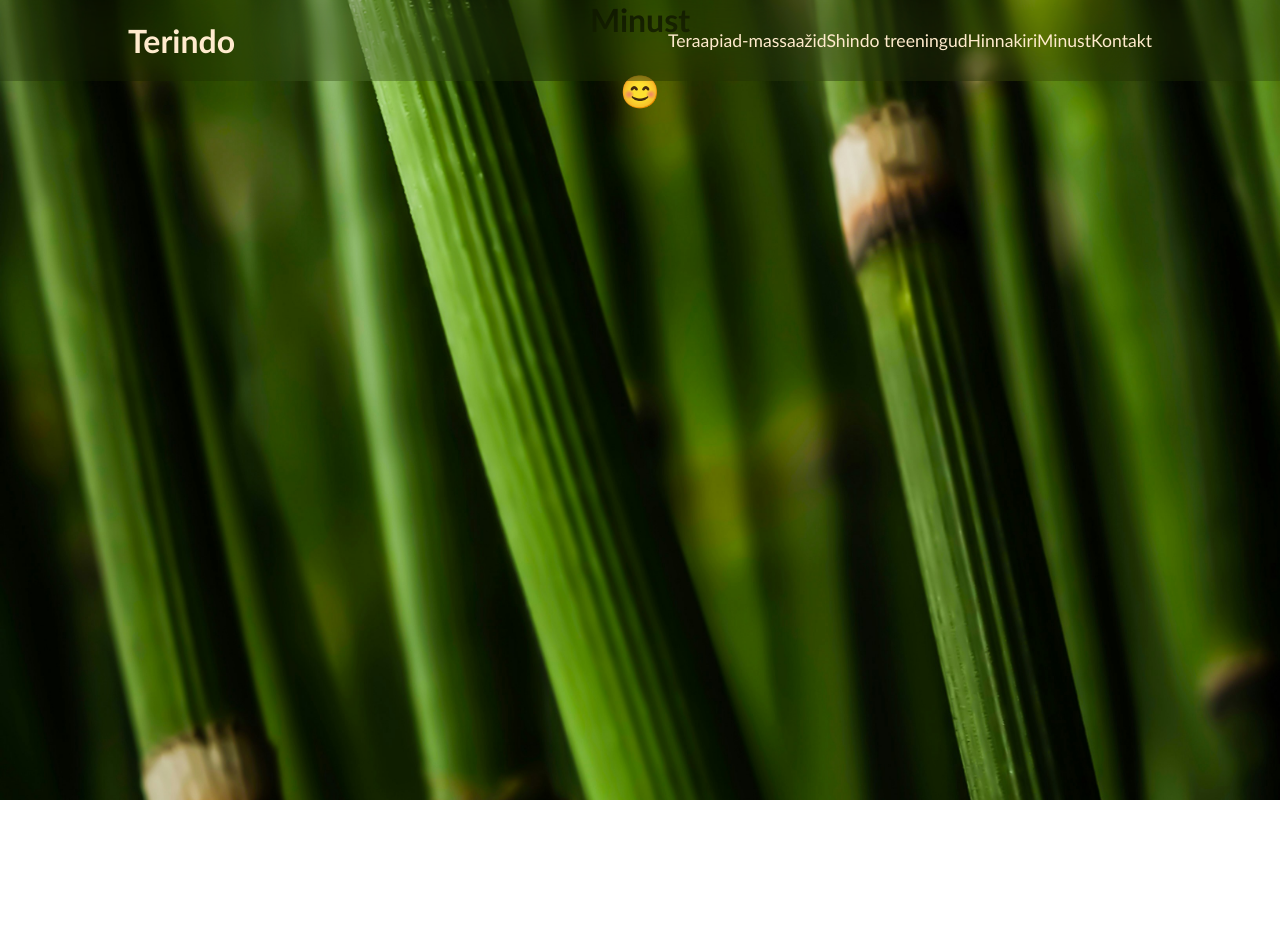
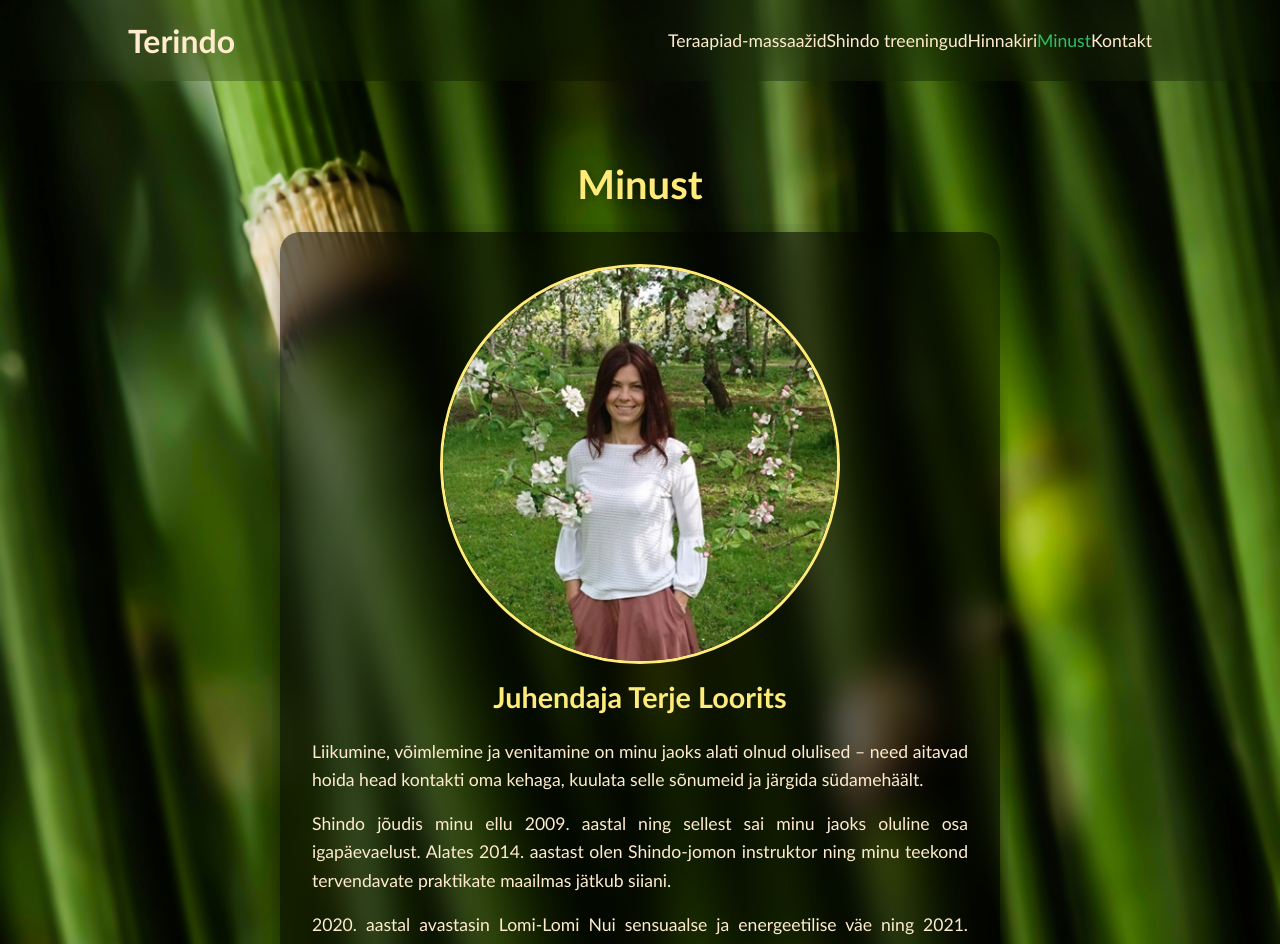
Before and after one commit to Oilivur/Shiatsu, a Vue app: page /minust in a window 1280 px wide. Shown: the top 944 px of the page. Before the commit the page ends 800 px from the top, so only its background shows below. Built offline with nearby package versions, Linux system fonts and the light colour scheme.

Commit message:
päris hea minust leht ja üldine stiilide timmimine

```diff
--- a/src/assets/css/style.css
+++ b/src/assets/css/style.css
@@ -6,16 +6,88 @@
 
 body {
   min-height: 100vh;
+  padding-top: 5em; /* Responsive padding below the fixed header */
   display: flex;
   flex-direction: column;
   background-image: url("@/assets/pictures/bambustaust.jpg");
   background-size: cover;
   background-repeat: no-repeat;
   background-position: center;
+  background-attachment: fixed; /* 🔥 Keeps background static */
   font-family: 'Gill Sans', 'Gill Sans MT', Calibri, 'Trebuchet MS', sans-serif;
   overflow-y: auto;
 }
 
+main {
+  display: flex;
+  flex-direction: column;
+  align-items: center;
+  justify-content: flex-start;
+  min-height: 100vh;
+  padding: 5em clamp(1rem, 5vw, 10%); /* Scales padding dynamically */
+  width: 100%;
+  overflow-x: hidden; /* Ensures no horizontal scroll */
+}
+
+h1 {
+  font-size: 2.5rem;
+  text-align: center;
+  font-weight: bold;
+  color: #ffeb7a; /* Warm gold tone */
+  text-shadow: 2px 2px 10px rgba(0, 0, 0, 0.3); /* Subtle glow */
+  margin-bottom: 1.5rem;
+}
+
+/* 🔥 Shared content box styling */
+.content-box {
+  max-width: 45rem;
+  padding: 2rem;
+  border-radius: 1.25rem;
+  background: rgba(0, 0, 0, 0.5); /* Slightly darker for better contrast */
+  backdrop-filter: blur(1rem);
+  box-shadow: 0px 0.5rem 1rem rgba(0, 0, 0, 0.3);
+  text-align: center;
+  color: blanchedalmond; /* Lighter text for readability */
+  position: relative;
+}
+
+
+/* 🔥 Edge fade effect */
+.content-box::before {
+  content: "";
+  position: absolute;
+  inset: -0.5rem;
+  border-radius: inherit;
+  background: radial-gradient(rgba(0, 0, 0, 0.2), transparent);
+  z-index: -1;
+}
+
+.profile-pic {
+  width: 25rem; /* Adjust size as needed */
+  height: 25rem;
+  object-fit: cover;
+  border-radius: 50%; /* Circular shape */
+  border: 3px solid #ffeb7a; /* Matches `h1` color */
+  margin-bottom: 1rem;
+}
+
+.content-box h2 {
+  font-size: 1.8rem;
+  margin-bottom: 1.5rem; /* Adds space below title */
+  font-weight: bold;
+  text-align: center;
+  color: #ffeb7a; /* Warm golden tone for emphasis */
+}
+
+.content-box p {
+  font-size: 1.1rem;
+  line-height: 1.6;
+  margin-bottom: 1rem;
+  text-align: justify; /* Improves readability */
+}
+
+
+/* 🔹 Responsive Header */
 header {
   position: fixed;
   top: 0;
@@ -36,7 +108,7 @@
   width: 100%;
   height: 100%;
   background: rgba(0, 0, 0, 0.1);
-    backdrop-filter: blur(50px);
+  backdrop-filter: blur(3rem);
   z-index: -1;
 }
 
@@ -47,13 +119,14 @@
   font-weight: 700;
 }
 
+/* 🔹 Navigation Styles */
 nav a {
   font-size: 1.3rem;
   color: blanchedalmond;
   text-decoration: none;
   font-weight: 500;
   margin-left: 2.5rem;
-    transition: .3s ease;
+  transition: 0.3s ease;
 }
 
 nav a:hover {
@@ -64,7 +137,11 @@
   color: green;
 }
 
-  /* Breakpoints */
+nav a.active {
+  color: rgb(47, 193, 103);
+}
+
+/* 🔹 Breakpoints (For Mobile Responsiveness) */
 @media (max-width: 1079px) {
   .intro {
     font-size: 1.1rem;
@@ -73,6 +150,19 @@
 }
 
 @media (max-width: 767px) {
+  body {
+    padding-top: 4em; /* Adjusts header spacing on smaller screens */
+  }
+
+  main {
+    padding: 4em 5%;
+  }
+
+  .content-box {
+    max-width: 90%; /* Prevents oversized text boxes */
+    padding: 1rem;
+  }
+
   .slider {
     scrollbar-width: none !important;
     -ms-overflow-style: none !important;
@@ -81,4 +171,17 @@
   .slider::-webkit-scrollbar {
     display: none !important;
   }
+
+  header {
+    padding: 1rem 5%;
   }
+
+  .logo {
+    font-size: 1.8rem;
+  }
+
+  nav a {
+    font-size: 1.1rem;
+    margin-left: 1.5rem;
+  }
+}
--- a/src/components/Header.vue
+++ b/src/components/Header.vue
@@ -13,11 +13,25 @@
 
     <!-- Mobile dropdown menu (🔥 No inline height, fully CSS controlled) -->
     <nav :class="{ 'open': menuOpen }">
-      <router-link v-for="item in menuItems" :key="item.link" :to="item.link">
+      <router-link
+        v-for="item in menuItems"
+        :key="item.link"
+        :to="item.link"
+        active-class="active"
+        @click="menuOpen = false"
+      >
         {{ item.label }}
       </router-link>
 
-      <router-link v-if="isAdmin" to="/admin">Admin</router-link>
+      <router-link
+        v-if="isAdmin"
+        to="/admin"
+        active-class="active"
+        @click="menuOpen = false"
+      >
+      Admin
+    </router-link>
+
       <button v-if="isAdmin" @click="handleLogout">Logout</button>
     </nav>
   </header>
@@ -40,6 +54,15 @@ export default {
       { label: "Kontakt", link: "/kontakt" }
     ];
 
+    const closeMenuOnOutsideClick = (event) => {
+      const nav = document.querySelector("nav");
+      const icons = document.querySelector(".icons");
+
+      if (menuOpen.value && nav && !nav.contains(event.target) && !icons.contains(event.target)) {
+        menuOpen.value = false;
+      }
+    };
+
     const checkScreenSize = () => {
       if (window.innerWidth > 1079) {
         menuOpen.value = false; // Ensure menu stays closed on large screens
@@ -48,6 +71,7 @@ export default {
 
     onMounted(() => {
       window.addEventListener("resize", checkScreenSize);
+      document.addEventListener("click", closeMenuOnOutsideClick);
 
       // ✅ Securely check admin status
       const storedKey = localStorage.getItem("adminKey");
@@ -58,6 +82,7 @@ export default {
 
     onUnmounted(() => {
       window.removeEventListener("resize", checkScreenSize);
+      document.removeEventListener("click", closeMenuOnOutsideClick);
     });
 
     return { menuOpen, menuItems, isAdmin, handleLogout };
--- a/src/components/Slider.vue
+++ b/src/components/Slider.vue
@@ -95,8 +95,9 @@ export default {
 
 .slider-wrapper {
     position: relative;
-    max-width: 60rem;
+    max-width: min(60rem, 90vw);
     margin: 0 auto;
+    overflow: hidden;
 }
 
 .slider {
@@ -107,6 +108,7 @@ export default {
     scroll-behavior: smooth;
     box-shadow: 0 1.5rem 3rem  -0.75rem hsla(0, 0%, 0%, 0.25);
     border-radius: 0.5rem;
+    max-width: 100%;
 }
 
 /* Custom scrollbar for Firefox */
--- a/src/views/Hinnakiri.vue
+++ b/src/views/Hinnakiri.vue
@@ -1,70 +1,3 @@
 <template>
-  <div class="hinnakiri">
-    <h1>Hinnakiri</h1>
-    <div class="intro">
-      <table>
-        <tr>
-          <th>Teenus</th>
-          <th>EUR</th>
-        </tr>
-        <tr>
-          <td>Shindo massaaž</td>
-          <td>60</td>
-        </tr>
-        <tr>
-          <td>MER</td>
-          <td>70</td>
-        </tr>
-        <tr>
-          <td>Ki-Shiatsu</td>
-          <td>60</td>
-        </tr>
-        <tr>
-          <td>Lomi-Lomi Nui</td>
-          <td>75</td>
-        </tr>
-        <tr>
-          <td>Rühmatund</td>
-          <td>10</td>
-        </tr>
-        <tr>
-          <td>Privaattund</td>
-          <td>40</td>
-        </tr>
-      </table>
-      <p id="rt5">Rühmatunni 5 korra kaart - 45eur</p>
-    </div>
-  </div>
+
 </template>
-
-<script>
-export default {
-  name: "Hinnakiri"
-};
-</script>
-
-<style scoped>
-.hinnakiri {
-  text-align: center;
-}
-
-.intro {
-  max-width: 50%;
-  margin: auto;
-  padding: 2rem;
-}
-
-table {
-  width: 100%;
-  border-collapse: collapse;
-}
-
-th, td {
-  border: 1px solid #fff;
-  padding: 8px;
-}
-
-th {
-  background: rgba(255, 255, 255, 0.2);
-}
-</style>
--- a/src/views/Home.vue
+++ b/src/views/Home.vue
@@ -1,5 +1,6 @@
 <template>
-    <div class="intro">
+  <main>
+    <div class="content-box">
       <p>Lorem ipsum...</p>
       <p>Lorem ipsum...</p>
       <p>Lorem ipsum...</p>
@@ -8,10 +9,12 @@
     <Slider />
 
     <footer>
-      <h3>&copy;Terindo</h3>
+      <h3>&copy; Terindo</h3>
       <p>terje@terindo.ee</p>
     </footer>
+  </main>
 </template>
+
 
 <script>
 import Slider from "@/components/Slider.vue"; // Import the new slider component
--- a/src/views/Kontakt.vue
+++ b/src/views/Kontakt.vue
@@ -1,45 +1,3 @@
 <template>
-	<div class="kontakt">
-	  <h1>Kontakt</h1>
-	  <div class="intro">
-		<p><strong>Kontakt:</strong></p>
-		<p>Terindo OÜ</p>
-		<p>Email: <a href="mailto:terje.loorits@gmail.com">terje.loorits@gmail.com</a></p>
-		<p>Kodusalong: Sulevi, Kasemetsa küla, Saku vald</p>
-		<p>*LHV pank kontonumber*</p>
-	  </div>
-	</div>
-  </template>
 
-  <script>
-  export default {
-	name: "Kontakt"
-  };
-  </script>
-
-  <style scoped>
-  .kontakt {
-	text-align: center;
-  }
-
-  .intro {
-	max-width: 50%;
-	margin: auto;
-	padding: 2rem;
-  }
-
-  p {
-	margin: 0.5rem 0;
-	font-size: 1.2rem;
-	color: blanchedalmond;
-  }
-
-  a {
-	color: rgb(47, 193, 103);
-	text-decoration: none;
-  }
-
-  a:hover {
-	text-decoration: underline;
-  }
-  </style>
+</template>
--- a/src/views/Minust.vue
+++ b/src/views/Minust.vue
@@ -1,27 +1,39 @@
 <template>
-	<div class="minust">
-	  <h1>Minust</h1>
-	  <div class="intro">
-		<p>😊</p>
-	  </div>
-	</div>
+    <main>
+      <h1>Minust</h1>
+
+      <div class="content-box">
+        <!-- Profile Image -->
+        <img src="@/assets/pictures/boss.jpg" alt="Terje Loorits" class="profile-pic">
+
+        <h2>Juhendaja Terje Loorits</h2>
+
+        <p>
+          Liikumine, võimlemine ja venitamine on minu jaoks alati olnud olulised – need aitavad hoida
+          head kontakti oma kehaga, kuulata selle sõnumeid ja järgida südamehäält.
+        </p>
+
+        <p>
+          Shindo jõudis minu ellu 2009. aastal ning sellest sai minu jaoks oluline osa igapäevaelust.
+          Alates 2014. aastast olen Shindo-jomon instruktor ning minu teekond tervendavate
+          praktikate maailmas jätkub siiani.
+        </p>
+
+        <p>
+          2020. aastal avastasin Lomi-Lomi Nui sensuaalse ja energeetilise väe ning 2021. aastal jõudsid
+          minuni MER-i imetoimed emotsioonide vabastamisel. Need kogemused on süvendanud minu arusaamist
+          keha ja meele harmooniast ning andnud mulle uusi võimalusi seda teistega jagada.
+        </p>
+
+        <p>
+          Minu jaoks on Shindo võlu puudutuses – see on midagi, mida ise vajan ning mida tahan ka teistele
+          pakkuda. Läbi puudutuse ja venituste saab tervendatud nii keha kui meel, ning mis võiks olla veel
+          mõnusam kui lihtsuses, kerguses ja rõõmus voolata?
+        </p>
+
+        <p>
+          Oled väga oodatud kogema ja avastama seda teekonda koos minuga!
+        </p>
+      </div>
+    </main>
   </template>
-
-  <script>
-  export default {
-	name: "Minust"
-  };
-  </script>
-
-  <style scoped>
-  .minust {
-	text-align: center;
-  }
-
-  .intro {
-	max-width: 50%;
-	margin: auto;
-	padding: 2rem;
-	font-size: 2rem;
-  }
-  </style>
--- a/src/views/Shindo.vue
+++ b/src/views/Shindo.vue
@@ -1,40 +1,3 @@
 <template>
-	<div class="shindo">
-	  <h1>Shindo</h1>
-	  <div class="intro">
-		<p>Shindo venitused koos toetava massaažiga - rühmatreeningud</p>
-		<p class="shp">E Tervisekliinik, Õie 37, Tallinn kl 17:45</p>
-		<p class="shp">T FunjaZen Stuudio, Vabaduse pst 128 kl 17:45</p>
-		<p class="shp">K Keila Teraapiakeskus, Keskväljak 7, Keila kl 17:30</p>
 
-		<p>Shindo venitused koos toetava massaažiga – privaattund<br>
-		   Aeg ja koht kokkuleppel
-		</p>
-		<p>Shindo venitused koos toetava massaažiga – paaridele – kasulik ja meeldiv koostegemine 😊</p>
-	  </div>
-	</div>
-  </template>
-
-  <script>
-  export default {
-	name: "Shindo"
-  };
-  </script>
-
-  <style scoped>
-  .shindo {
-	text-align: center;
-  }
-
-  .intro {
-	max-width: 60%;
-	margin: auto;
-	padding: 2rem;
-	font-size: 1.2rem;
-  }
-
-  .shp {
-	margin-top: 1rem;
-	font-weight: bold;
-  }
-  </style>
+</template>
--- a/src/views/Termas.vue
+++ b/src/views/Termas.vue
@@ -1,34 +1,3 @@
 <template>
-	<div class="termas">
-	  <h1>Teraapiad-massaažid</h1>
-	  <div class="intro">
-		<p>Shindo Massaaž</p>
-		<p>MER massaaž</p>
-		<p>Lomi-Lomi Nui massaaž</p>
-		<p>Ki-Shiatsu teraapia</p>
-	  </div>
-	</div>
-  </template>
 
-  <script>
-  export default {
-	name: "Termas"
-  };
-  </script>
-
-  <style scoped>
-  .termas {
-	text-align: center;
-  }
-
-  .intro {
-	max-width: 50%;
-	margin: auto;
-	padding: 2rem;
-	font-size: 1.2rem;
-  }
-
-  p {
-	margin: 0.5rem 0;
-  }
-  </style>
+</template>
```
Also changed, not shown: src/assets/pictures/boss.jpg (added). Lines whose indentation alone changed are shown as unchanged.
